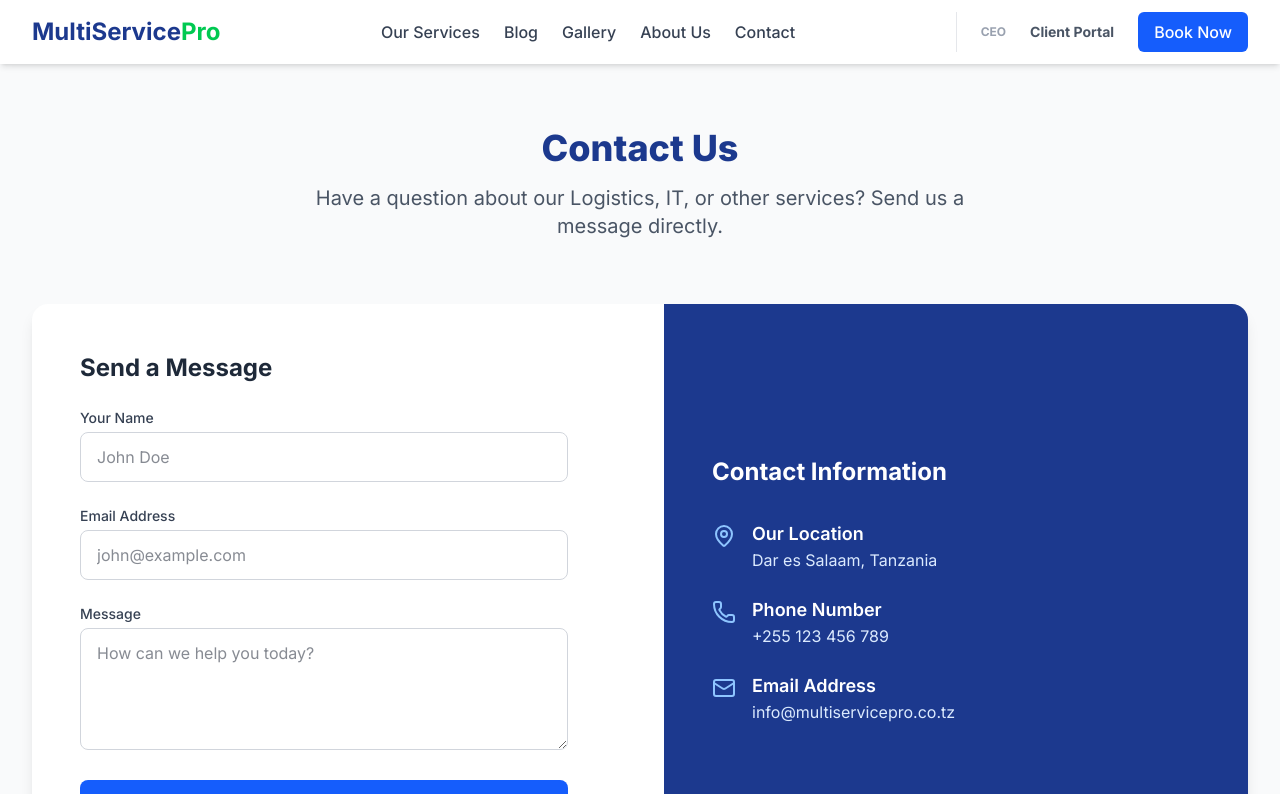
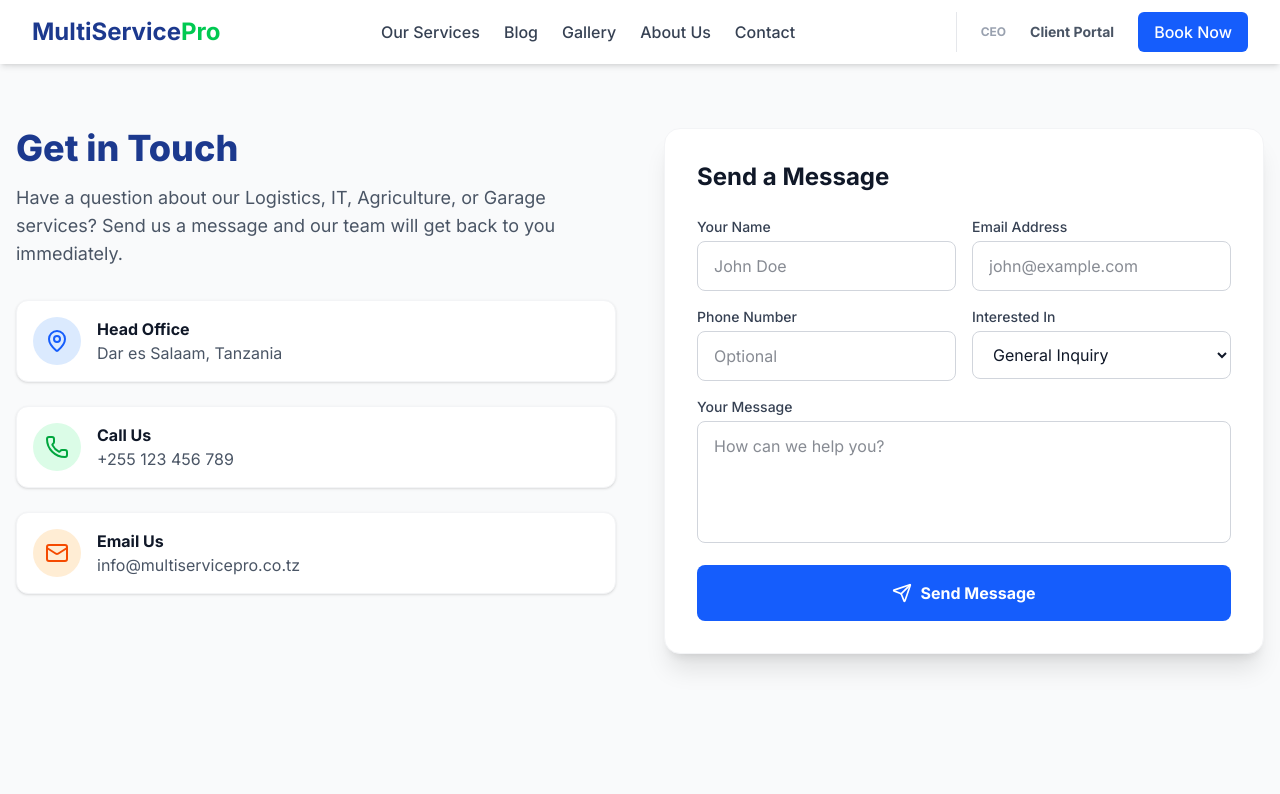
Before and after one commit to jemmziray-tech/multiservicepro, a Next.js app: page /contact in a window 1280 px wide. Shown: the top 794 px of the page. Built offline with nearby package versions, Linux system fonts and the light colour scheme; no server answers.

Commit message:
Added live contact form and database table

```diff
--- a/app/contact/page.tsx
+++ b/app/contact/page.tsx
@@ -1,140 +1,136 @@
 "use client";
 
 import { useState } from "react";
-import { Mail, Phone, MapPin, Send } from "lucide-react";
-import { supabase } from "../lib/supabase"; // <-- 1. We import our connection cable!
+import { Mail, Phone, MapPin, Send, Loader2, CheckCircle } from "lucide-react";
+import { supabase } from "../lib/supabase";
 
 export default function ContactPage() {
-  // 2. We create "state" to remember what the user is typing
   const [name, setName] = useState("");
   const [email, setEmail] = useState("");
+  const [phone, setPhone] = useState("");
+  const [service, setService] = useState("General Inquiry");
   const [message, setMessage] = useState("");
-  const [isSubmitting, setIsSubmitting] = useState(false); // To show a loading state
 
-  // 3. The magic function that sends data to Supabase
+  const [loading, setLoading] = useState(false);
+  const [success, setSuccess] = useState(false);
+
   const handleSubmit = async (e: React.FormEvent) => {
     e.preventDefault();
-    setIsSubmitting(true); // Turn on loading mode
+    setLoading(true);
 
-    // Send the data to the 'contacts' table we just created in Supabase!
-    const { error } = await supabase
-      .from('contacts')
-      .insert([
-        { name: name, email: email, message: message }
+    const { error } = await supabase.from('contact_messages').insert([
+      { name, email, phone, service_interest: service, message }
     ]);
 
+    setLoading(false);
+
     if (error) {
-      alert("Oops! Something went wrong. Please try again.");
-      console.error(error);
+      alert("Failed to send message: " + error.message);
     } else {
-      alert("Success! Your message has been sent to MultiServicePro.");
-      // Clear the form after sending
-      setName("");
-      setEmail("");
-      setMessage("");
+      setSuccess(true);
+      // Clear the form
+      setName(""); setEmail(""); setPhone(""); setMessage("");
+      setTimeout(() => setSuccess(false), 5000);
     }
-
-    setIsSubmitting(false); // Turn off loading mode
   };
 
   return (
-    <main className="min-h-screen bg-gray-50 py-16 px-4 sm:px-6 lg:px-8">
-      <div className="max-w-7xl mx-auto">
+    <main className="min-h-screen bg-gray-50 py-16 px-4">
+      <div className="max-w-7xl mx-auto grid grid-cols-1 lg:grid-cols-2 gap-12">
 
-        {/* Page Header */}
-        <div className="text-center mb-16">
-          <h1 className="text-4xl font-extrabold text-blue-900 mb-4">Contact Us</h1>
-          <p className="text-xl text-gray-600 max-w-2xl mx-auto">
-            Have a question about our Logistics, IT, or other services? Send us a message directly.
+        {/* Left Side: Contact Info */}
+        <div className="space-y-8">
+          <div>
+            <h1 className="text-4xl font-extrabold text-blue-900">Get in Touch</h1>
+            <p className="text-gray-600 mt-4 text-lg">
+              Have a question about our Logistics, IT, Agriculture, or Garage services? Send us a message and our team will get back to you immediately.
             </p>
           </div>
 
-        {/* Two-Column Layout */}
-        <div className="grid grid-cols-1 md:grid-cols-2 gap-12 bg-white rounded-2xl shadow-lg overflow-hidden">
-
-          {/* Left Side: The Contact Form */}
-          <div className="p-8 md:p-12">
-            <h2 className="text-2xl font-bold text-gray-800 mb-6">Send a Message</h2>
-
-            <form onSubmit={handleSubmit} className="space-y-6">
+          <div className="space-y-6">
+            <div className="flex items-center gap-4 bg-white p-4 rounded-xl shadow-sm border border-gray-100">
+              <div className="bg-blue-100 p-3 rounded-full text-blue-600"><MapPin className="w-6 h-6" /></div>
               <div>
-                <label className="block text-sm font-medium text-gray-700 mb-1">Your Name</label>
-                <input
-                  type="text"
-                  required
-                  value={name} // Connect to state
-                  onChange={(e) => setName(e.target.value)} // Update state when typing
-                  className="w-full px-4 py-3 rounded-lg border border-gray-300 focus:ring-2 focus:ring-blue-600 outline-none transition text-gray-900 bg-white"
-                  placeholder="John Doe"
-                />
-              </div>
-
-              <div>
-                <label className="block text-sm font-medium text-gray-700 mb-1">Email Address</label>
-                <input
-                  type="email"
-                  required
-                  value={email}
-                  onChange={(e) => setEmail(e.target.value)}
-                  className="w-full px-4 py-3 rounded-lg border border-gray-300 focus:ring-2 focus:ring-blue-600 outline-none transition text-gray-900 bg-white"
-                  placeholder="john@example.com"
-                />
-              </div>
-
-              <div>
-                <label className="block text-sm font-medium text-gray-700 mb-1">Message</label>
-                <textarea
-                  required
-                  rows={4}
-                  value={message}
-                  onChange={(e) => setMessage(e.target.value)}
-                  className="w-full px-4 py-3 rounded-lg border border-gray-300 focus:ring-2 focus:ring-blue-600 outline-none transition text-gray-900 bg-white"
-                  placeholder="How can we help you today?"
-                ></textarea>
-              </div>
-
-              <button
-                type="submit"
-                disabled={isSubmitting} // Disable button while sending
-                className="w-full bg-blue-600 text-white px-6 py-3 rounded-lg font-bold hover:bg-blue-700 transition flex justify-center items-center gap-2 disabled:bg-blue-400"
-              >
-                {isSubmitting ? "Sending..." : "Send Message"} <Send className="w-4 h-4" />
-              </button>
-            </form>
-          </div>
-
-          {/* Right Side: Contact Information */}
-          <div className="bg-blue-900 text-white p-8 md:p-12 flex flex-col justify-center">
-            <h2 className="text-2xl font-bold mb-8">Contact Information</h2>
-
-            <div className="space-y-6">
-              <div className="flex items-start gap-4">
-                <MapPin className="w-6 h-6 text-blue-300 mt-1" />
-                <div>
-                  <h3 className="font-semibold text-lg">Our Location</h3>
-                  <p className="text-blue-100">Dar es Salaam, Tanzania</p>
+                <h3 className="font-bold text-gray-900">Head Office</h3>
+                <p className="text-gray-600">Dar es Salaam, Tanzania</p>
               </div>
             </div>
 
-              <div className="flex items-start gap-4">
-                <Phone className="w-6 h-6 text-blue-300 mt-1" />
+            <div className="flex items-center gap-4 bg-white p-4 rounded-xl shadow-sm border border-gray-100">
+              <div className="bg-green-100 p-3 rounded-full text-green-600"><Phone className="w-6 h-6" /></div>
               <div>
-                  <h3 className="font-semibold text-lg">Phone Number</h3>
-                  <p className="text-blue-100">+255 123 456 789</p>
+                <h3 className="font-bold text-gray-900">Call Us</h3>
+                <p className="text-gray-600">+255 123 456 789</p>
               </div>
             </div>
 
-              <div className="flex items-start gap-4">
-                <Mail className="w-6 h-6 text-blue-300 mt-1" />
+            <div className="flex items-center gap-4 bg-white p-4 rounded-xl shadow-sm border border-gray-100">
+              <div className="bg-orange-100 p-3 rounded-full text-orange-600"><Mail className="w-6 h-6" /></div>
               <div>
-                  <h3 className="font-semibold text-lg">Email Address</h3>
-                  <p className="text-blue-100">info@multiservicepro.co.tz</p>
+                <h3 className="font-bold text-gray-900">Email Us</h3>
+                <p className="text-gray-600">info@multiservicepro.co.tz</p>
               </div>
             </div>
           </div>
         </div>
 
+        {/* Right Side: The Smart Form */}
+        <div className="bg-white p-8 rounded-2xl shadow-xl border border-gray-100">
+          <h2 className="text-2xl font-bold text-gray-900 mb-6">Send a Message</h2>
+
+          {success ? (
+            <div className="bg-green-50 border border-green-200 text-green-800 p-6 rounded-xl text-center space-y-3">
+              <CheckCircle className="w-12 h-12 text-green-500 mx-auto" />
+              <p className="font-bold text-lg">Message Sent Successfully!</p>
+              <p className="text-sm">We will be in touch shortly.</p>
             </div>
+          ) : (
+            <form onSubmit={handleSubmit} className="space-y-4">
+              <div className="grid grid-cols-1 md:grid-cols-2 gap-4">
+                <div>
+                  <label className="block text-sm font-medium text-gray-700 mb-1">Your Name</label>
+                  <input type="text" required value={name} onChange={(e) => setName(e.target.value)}
+                    className="w-full px-4 py-3 rounded-lg border border-gray-300 focus:ring-2 focus:ring-blue-600 outline-none text-gray-900 bg-white" placeholder="John Doe" />
+                </div>
+                <div>
+                  <label className="block text-sm font-medium text-gray-700 mb-1">Email Address</label>
+                  <input type="email" required value={email} onChange={(e) => setEmail(e.target.value)}
+                    className="w-full px-4 py-3 rounded-lg border border-gray-300 focus:ring-2 focus:ring-blue-600 outline-none text-gray-900 bg-white" placeholder="john@example.com" />
+                </div>
+              </div>
+
+              <div className="grid grid-cols-1 md:grid-cols-2 gap-4">
+                <div>
+                  <label className="block text-sm font-medium text-gray-700 mb-1">Phone Number</label>
+                  <input type="tel" value={phone} onChange={(e) => setPhone(e.target.value)}
+                    className="w-full px-4 py-3 rounded-lg border border-gray-300 focus:ring-2 focus:ring-blue-600 outline-none text-gray-900 bg-white" placeholder="Optional" />
+                </div>
+                <div>
+                  <label className="block text-sm font-medium text-gray-700 mb-1">Interested In</label>
+                  <select value={service} onChange={(e) => setService(e.target.value)}
+                    className="w-full px-4 py-3 rounded-lg border border-gray-300 focus:ring-2 focus:ring-blue-600 outline-none text-gray-900 bg-white">
+                    <option value="General Inquiry">General Inquiry</option>
+                    <option value="Logistics">Logistics</option>
+                    <option value="IT Services">IT Services</option>
+                    <option value="Agriculture">Agriculture</option>
+                    <option value="Garage">Garage</option>
+                  </select>
+                </div>
+              </div>
+
+              <div>
+                <label className="block text-sm font-medium text-gray-700 mb-1">Your Message</label>
+                <textarea required value={message} onChange={(e) => setMessage(e.target.value)} rows={4}
+                  className="w-full px-4 py-3 rounded-lg border border-gray-300 focus:ring-2 focus:ring-blue-600 outline-none text-gray-900 bg-white resize-none" placeholder="How can we help you?"></textarea>
+              </div>
+
+              <button type="submit" disabled={loading} className="w-full bg-blue-600 text-white px-6 py-4 rounded-lg font-bold hover:bg-blue-700 transition flex justify-center items-center gap-2">
+                {loading ? <Loader2 className="animate-spin w-5 h-5" /> : <><Send className="w-5 h-5" /> Send Message</>}
+              </button>
+            </form>
+          )}
+        </div>
+
       </div>
     </main>
   );
```
Lines whose indentation alone changed are shown as unchanged.
